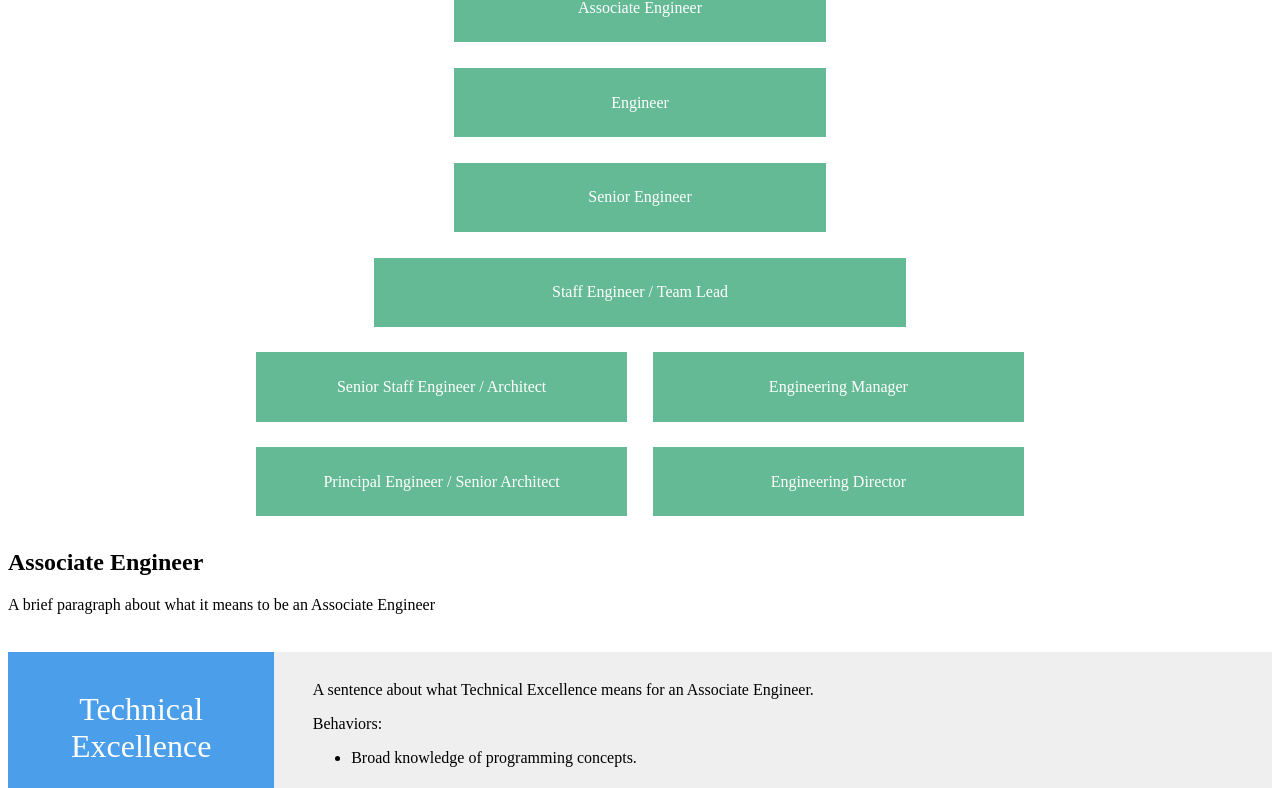
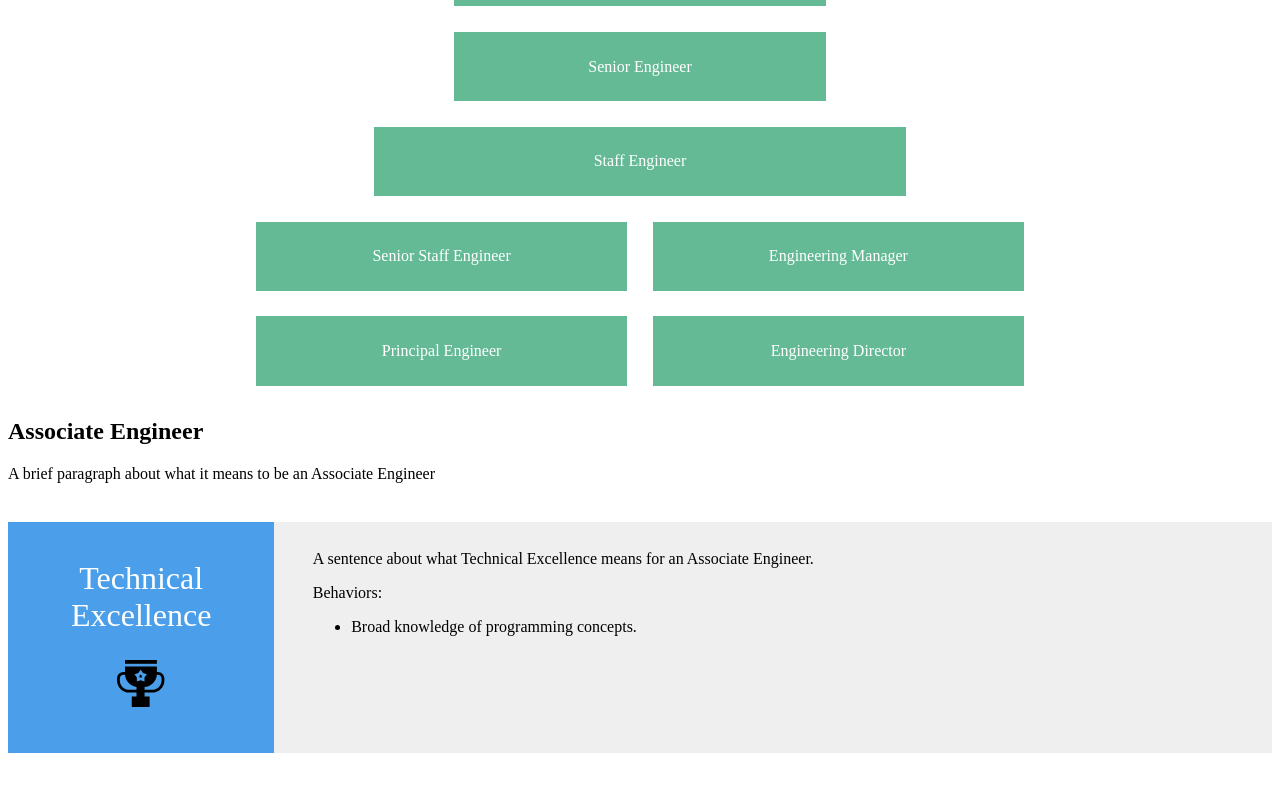
Before and after one commit to TangoGroup/career-journeys, a Next.js app: page /roles in a window 1280 px wide. Shown: the part 839-1627 px from the top of the page. Built offline with nearby package versions, Linux system fonts and the light colour scheme.

Commit message:
Remove Team Lead and Architect as roles

```diff
--- a/components/RolesDiagram.js
+++ b/components/RolesDiagram.js
@@ -6,13 +6,13 @@ const RolesDiagram = () => (
     <div className="role">{ROLES.ASSOCIATE_ENGINEER.title}</div>
     <div className="role">{ROLES.ENGINEER.title}</div>
     <div className="role">{ROLES.SENIOR_ENGINEER.title}</div>
-    <div className="role wide">{`${ROLES.STAFF_ENGINEER.title} / ${ROLES.TEAM_LEAD.title}`}</div>
+    <div className="role wide">{ROLES.STAFF_ENGINEER.title}</div>
     <div className="role-group">
-      <div className="role">{`${ROLES.SENIOR_STAFF_ENGINEER.title} / ${ROLES.ARCHITECT.title}`}</div>
+      <div className="role">{ROLES.SENIOR_STAFF_ENGINEER.title}</div>
       <div className="role">{ROLES.ENGINEERING_MANAGER.title}</div>
     </div>
     <div className="role-group">
-      <div className="role">{`${ROLES.PRINCIPAL_ENGINEER.title} / ${ROLES.SENIOR_ARCHITECT.title}`}</div>
+      <div className="role">{ROLES.PRINCIPAL_ENGINEER.title}</div>
       <div className="role">{ROLES.ENGINEERING_DIRECTOR.title}</div>
     </div>
     <style jsx>{styles}</style>
--- a/constants/expectations.js
+++ b/constants/expectations.js
@@ -55,20 +55,6 @@ export const ROLE_EXPECTATIONS = {
       ],
     },
   },
-  TEAM_LEAD: {
-    TECHNICAL_EXCELLENCE: {
-      description: 'A sentence about what Technical Excellence means for a Team Lead.',
-      behaviors: [
-        'TBD',
-      ],
-    },
-    DELIVERY: {
-      description: 'A sentence about what Delivery means for a Team Lead.',
-      behaviors: [
-        'TBD',
-      ],
-    },
-  },
   SENIOR_STAFF_ENGINEER: {
     TECHNICAL_EXCELLENCE: {
       description: 'A sentence about what Technical Excellence means for a Senior Staff Engineer.',
@@ -78,20 +64,6 @@ export const ROLE_EXPECTATIONS = {
     },
     DELIVERY: {
       description: 'A sentence about what Delivery means for a Senior Staff Engineer.',
-      behaviors: [
-        'TBD',
-      ],
-    },
-  },
-  ARCHITECT: {
-    TECHNICAL_EXCELLENCE: {
-      description: 'A sentence about what Technical Excellence means for an Architect.',
-      behaviors: [
-        'TBD',
-      ],
-    },
-    DELIVERY: {
-      description: 'A sentence about what Delivery means for an Architect.',
       behaviors: [
         'TBD',
       ],
@@ -125,20 +97,6 @@ export const ROLE_EXPECTATIONS = {
       ],
     },
   },
-  SENIOR_ARCHITECT: {
-    TECHNICAL_EXCELLENCE: {
-      description: 'A sentence about what Technical Excellence means for a Senior Architect.',
-      behaviors: [
-        'TBD',
-      ],
-    },
-    DELIVERY: {
-      description: 'A sentence about what Delivery means for a Senior Architect.',
-      behaviors: [
-        'TBD',
-      ],
-    },
-  },
   ENGINEERING_DIRECTOR: {
     TECHNICAL_EXCELLENCE: {
       description: 'A sentence about what Technical Excellence means for an Engineering Director.',
--- a/constants/roles.js
+++ b/constants/roles.js
@@ -15,17 +15,9 @@ const ROLES = {
     title: 'Staff Engineer',
     description: 'A brief paragraph about what it means to be a Staff Engineer',
   },
-  TEAM_LEAD: {
-    title: 'Team Lead',
-    description: 'A brief paragraph about what it means to be a Team Lead',
-  },
   SENIOR_STAFF_ENGINEER: {
     title: 'Senior Staff Engineer',
     description: 'A brief paragraph about what it means to be a Senior Staff Engineer',
-  },
-  ARCHITECT: {
-    title: 'Architect',
-    description: 'A brief paragraph about what it means to be an Architect',
   },
   ENGINEERING_MANAGER: {
     title: 'Engineering Manager',
@@ -35,10 +27,6 @@ const ROLES = {
     title: 'Principal Engineer',
     description: 'A brief paragraph about what it means to be a Principal Engineer',
   },
-  SENIOR_ARCHITECT: {
-    title: 'Senior Architect',
-    description: 'A brief paragraph about what it means to be a Senior Architect',
-  },
   ENGINEERING_DIRECTOR: {
     title: 'Engineering Director',
     description: 'A brief paragraph about what it means to be an Engineering Director',
```
